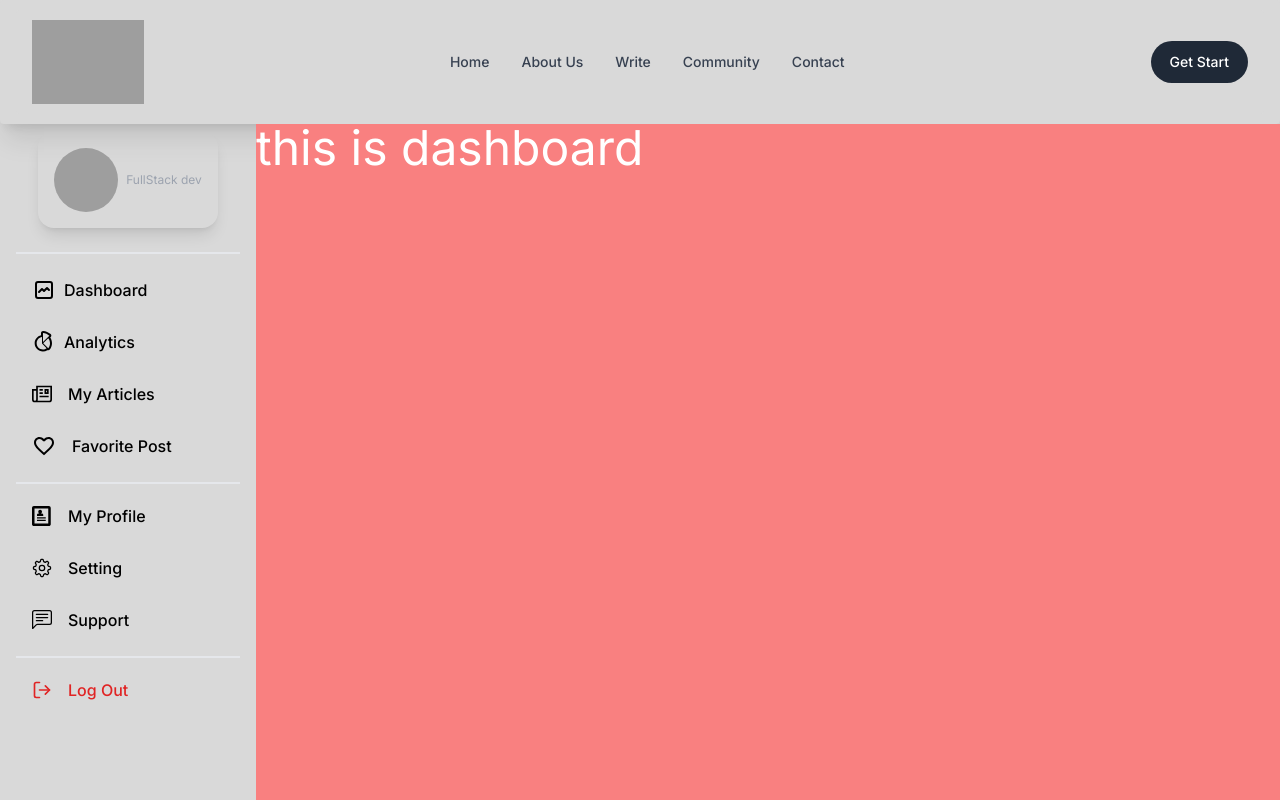
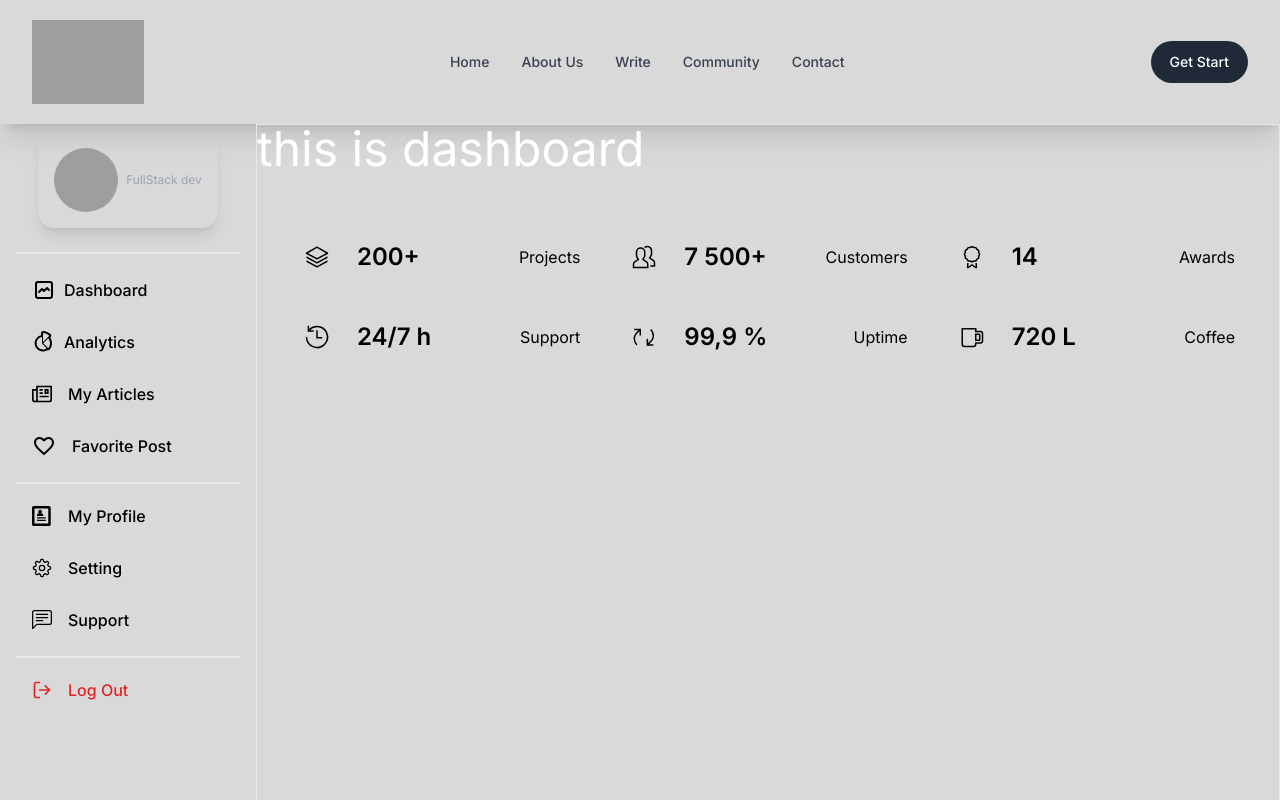
Before and after one commit to Alamin-22/Article-publishing-website-Client, a Next.js app: page /dashboardlayout in a window 1280 px wide. Shown: the top 800 px of the page. Built offline with nearby package versions, Linux system fonts and the light colour scheme; no server answers; grey boxes are pictures that could not be loaded.

Commit message:
added cart componnet

```diff
--- a/package.json
+++ b/package.json
@@ -9,6 +9,7 @@
     "lint": "next lint"
   },
   "dependencies": {
+    "apexcharts": "^3.45.2",
     "axios": "^1.6.7",
     "firebase": "^10.7.2",
     "flowbite": "^2.2.1",
--- /dev/null
+++ b/src/Components/DashboardComponents/Chart.jsx
@@ -0,0 +1,11 @@
+import React from 'react';
+
+const Chart = () => {
+    return (
+        <div>
+
+        </div>
+    );
+};
+
+export default Chart;
--- /dev/null
+++ b/src/Components/DashboardComponents/Statics.jsx
@@ -0,0 +1,87 @@
+import React from 'react';
+
+const Statics = () => {
+    return (
+        <div>
+            <section className="p-4 my-6 md:p-8 dark:bg-gray-800 dark:text-gray-100">
+                <div className="container grid grid-cols-1 gap-6 m-4 mx-auto md:m-0 md:grid-cols-2 xl:grid-cols-3">
+                    <div className="flex overflow-hidden rounded-lg dark:bg-gray-900 dark:text-gray-100">
+                        <div className="flex items-center justify-center px-4 dark:bg-violet-400 dark:text-gray-800">
+                            <svg xmlns="http://www.w3.org/2000/svg" viewBox="0 0 512 512" fill="currentColor" className="w-6 h-6">
+                                <path d="M487.938,162.108l-224-128a16,16,0,0,0-15.876,0l-224,128a16,16,0,0,0,.382,28l224,120a16,16,0,0,0,15.112,0l224-120a16,16,0,0,0,.382-28ZM256,277.849,65.039,175.548,256,66.428l190.961,109.12Z"></path>
+                                <path d="M263.711,394.02,480,275.061V238.539L256,361.74,32,238.539v36.522L248.289,394.02a16.005,16.005,0,0,0,15.422,0Z"></path>
+                                <path d="M32,362.667,248.471,478.118a16,16,0,0,0,15.058,0L480,362.667V326.4L256,445.867,32,326.4Z"></path>
+                            </svg>
+                        </div>
+                        <div className="flex items-center justify-between flex-1 p-3">
+                            <p className="text-2xl font-semibold">200+</p>
+                            <p>Projects</p>
+                        </div>
+                    </div>
+                    <div className="flex overflow-hidden rounded-lg dark:bg-gray-900 dark:text-gray-100">
+                        <div className="flex items-center justify-center px-4 dark:bg-violet-400 dark:text-gray-800">
+                            <svg xmlns="http://www.w3.org/2000/svg" viewBox="0 0 512 512" fill="currentColor" className="w-6 h-6">
+                                <path d="M462.541,316.3l-64.344-42.1,24.774-45.418A79.124,79.124,0,0,0,432.093,192V120A103.941,103.941,0,0,0,257.484,43.523L279.232,67a71.989,71.989,0,0,1,120.861,53v72a46.809,46.809,0,0,1-5.215,21.452L355.962,284.8l89.058,58.274a42.16,42.16,0,0,1,19.073,35.421V432h-72v32h104V378.494A74.061,74.061,0,0,0,462.541,316.3Z"></path>
+                                <path d="M318.541,348.3l-64.343-42.1,24.773-45.418A79.124,79.124,0,0,0,288.093,224V152A104.212,104.212,0,0,0,184.04,47.866C126.723,47.866,80.093,94.581,80.093,152v72a78,78,0,0,0,9.015,36.775l24.908,45.664L50.047,348.3A74.022,74.022,0,0,0,16.5,410.4L16,496H352.093V410.494A74.061,74.061,0,0,0,318.541,348.3ZM320.093,464H48.186l.31-53.506a42.158,42.158,0,0,1,19.073-35.421l88.682-58.029L117.2,245.452A46.838,46.838,0,0,1,112.093,224V152a72,72,0,1,1,144,0v72a46.809,46.809,0,0,1-5.215,21.452L211.962,316.8l89.058,58.274a42.16,42.16,0,0,1,19.073,35.421Z"></path>
+                            </svg>
+                        </div>
+                        <div className="flex items-center justify-between flex-1 p-3">
+                            <p className="text-2xl font-semibold">7 500+</p>
+                            <p>Customers</p>
+                        </div>
+                    </div>
+                    <div className="flex overflow-hidden rounded-lg dark:bg-gray-900 dark:text-gray-100">
+                        <div className="flex items-center justify-center px-4 dark:bg-violet-400 dark:text-gray-800">
+                            <svg xmlns="http://www.w3.org/2000/svg" viewBox="0 0 512 512" fill="currentColor" className="w-6 h-6">
+                                <polygon points="328.375 384 332.073 458.999 256.211 406.28 179.924 459.049 183.625 384 151.586 384 146.064 496 182.756 496 256.169 445.22 329.242 496 365.936 496 360.414 384 328.375 384"></polygon>
+                                <path d="M415.409,154.914l-2.194-48.054L372.7,80.933,346.768,40.414l-48.055-2.2L256,16.093,213.287,38.219l-48.055,2.2L139.3,80.933,98.785,106.86l-2.194,48.054L74.464,197.628l22.127,42.715,2.2,48.053L139.3,314.323l25.928,40.52,48.055,2.195L256,379.164l42.713-22.126,48.055-2.195,25.928-40.52L413.214,288.4l2.195-48.053,22.127-42.715Zm-31.646,76.949L382,270.377l-32.475,20.78-20.78,32.475-38.515,1.76L256,343.125l-34.234-17.733-38.515-1.76-20.78-32.475L130,270.377l-1.759-38.514L110.5,197.628,128.237,163.4,130,124.88,162.471,104.1l20.78-32.474,38.515-1.76L256,52.132l34.234,17.733,38.515,1.76,20.78,32.474L382,124.88l1.759,38.515L401.5,197.628Z"></path>
+                            </svg>
+                        </div>
+                        <div className="flex items-center justify-between flex-1 p-3">
+                            <p className="text-2xl font-semibold">14</p>
+                            <p>Awards</p>
+                        </div>
+                    </div>
+                    <div className="flex overflow-hidden rounded-lg dark:bg-gray-900 dark:text-gray-100">
+                        <div className="flex items-center justify-center px-4 dark:bg-violet-400 dark:text-gray-800">
+                            <svg xmlns="http://www.w3.org/2000/svg" viewBox="0 0 512 512" fill="currentColor" className="w-6 h-6">
+                                <path d="M256.25,16A240,240,0,0,0,88,84.977V16H56V144H184V112H106.287A208,208,0,0,1,256.25,48C370.8,48,464,141.2,464,255.75S370.8,463.5,256.25,463.5,48.5,370.3,48.5,255.75h-32A239.75,239.75,0,0,0,425.779,425.279,239.75,239.75,0,0,0,256.25,16Z"></path>
+                                <polygon points="240 111.951 239.465 288 368 288 368 256 271.563 256 272 112.049 240 111.951"></polygon>
+                            </svg>
+                        </div>
+                        <div className="flex items-center justify-between flex-1 p-3">
+                            <p className="text-2xl font-semibold">24/7 h</p>
+                            <p>Support</p>
+                        </div>
+                    </div>
+                    <div className="flex overflow-hidden rounded-lg dark:bg-gray-900 dark:text-gray-100">
+                        <div className="flex items-center justify-center px-4 dark:bg-violet-400 dark:text-gray-800">
+                            <svg xmlns="http://www.w3.org/2000/svg" viewBox="0 0 512 512" fill="currentColor" className="w-6 h-6">
+                                <path d="M415.313,358.7c36.453-36.452,55.906-85.231,54.779-137.353-1.112-51.375-21.964-99.908-58.715-136.66L388.75,107.314A166.816,166.816,0,0,1,438.1,222.039c.937,43.313-15.191,83.81-45.463,114.083l-48.617,49.051.044-89.165-32-.016L311.992,440H456.063V408H366.449Z"></path>
+                                <path d="M47.937,112h89.614L88.687,161.3c-36.453,36.451-55.906,85.231-54.779,137.352a198.676,198.676,0,0,0,58.715,136.66l22.627-22.627A166.818,166.818,0,0,1,65.9,297.962c-.937-43.314,15.191-83.811,45.463-114.083l48.617-49.051-.044,89.165,32,.015L192.008,80H47.937Z"></path>
+                            </svg>
+                        </div>
+                        <div className="flex items-center justify-between flex-1 p-3">
+                            <p className="text-2xl font-semibold">99,9 %</p>
+                            <p>Uptime</p>
+                        </div>
+                    </div>
+                    <div className="flex overflow-hidden rounded-lg dark:bg-gray-900 dark:text-gray-100">
+                        <div className="flex items-center justify-center px-4 dark:bg-violet-400 dark:text-gray-800">
+                            <svg xmlns="http://www.w3.org/2000/svg" viewBox="0 0 512 512" fill="currentColor" className="w-6 h-6">
+                                <path d="M416,180H320V340h96a20.023,20.023,0,0,0,20-20V200A20.023,20.023,0,0,0,416,180ZM404,308H352V212h52Z"></path>
+                                <path d="M436.574,120H352V64H32V408a64.072,64.072,0,0,0,64,64H288a64.072,64.072,0,0,0,64-64v-8h84.574A59.493,59.493,0,0,0,496,340.574V179.426A59.493,59.493,0,0,0,436.574,120ZM464,340.574A27.457,27.457,0,0,1,436.574,368H320v40a32.036,32.036,0,0,1-32,32H96a32.036,32.036,0,0,1-32-32V96H320v56H436.574A27.457,27.457,0,0,1,464,179.426Z"></path>
+                            </svg>
+                        </div>
+                        <div className="flex items-center justify-between flex-1 p-3">
+                            <p className="text-2xl font-semibold">720 L</p>
+                            <p>Coffee</p>
+                        </div>
+                    </div>
+                </div>
+            </section>
+        </div>
+    );
+};
+
+export default Statics;
--- a/src/app/dashboardlayout/layout.js
+++ b/src/app/dashboardlayout/layout.js
@@ -12,7 +12,7 @@ const DashboardLayout = ({ children }) => {
                 <div>
                     <DashboardNav></DashboardNav>
                 </div>
-                <div className="flex-1 bg-red-200">
+                <div className="flex-1 border">
                     {children}
                 </div>
             </div>
--- a/src/app/dashboardlayout/page.js
+++ b/src/app/dashboardlayout/page.js
@@ -1,9 +1,12 @@
+import Statics from '@/components/DashboardComponents/Statics';
 import React from 'react';
 
 const dashboard = () => {
     return (
-        <div className='bg-red-400 h-screen'>
+        <div className=' h-screen'>
             <h2 className='text-5xl text-white' >this is dashboard</h2>
+            <Statics></Statics>
+
         </div>
     );
 };
```
Also changed, not shown: 1 other file (tests, documents, lock files or other folders).
